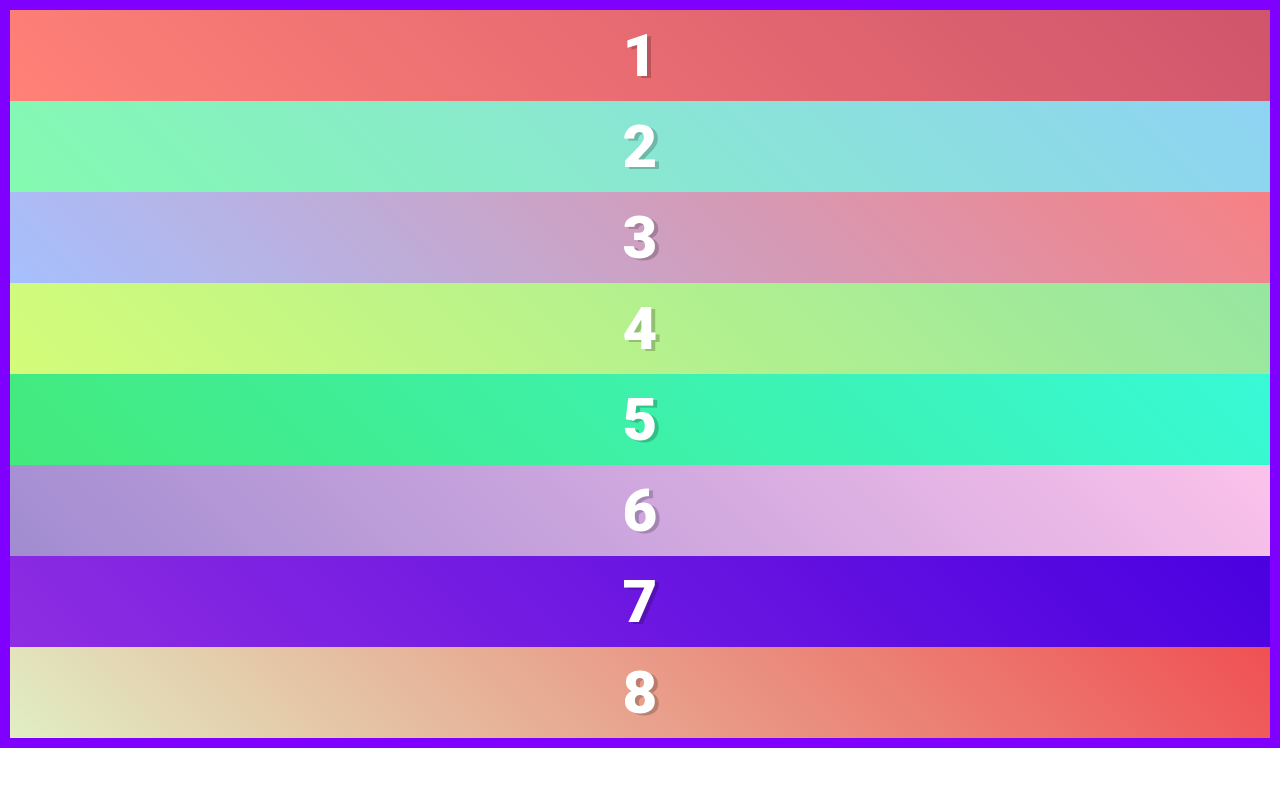
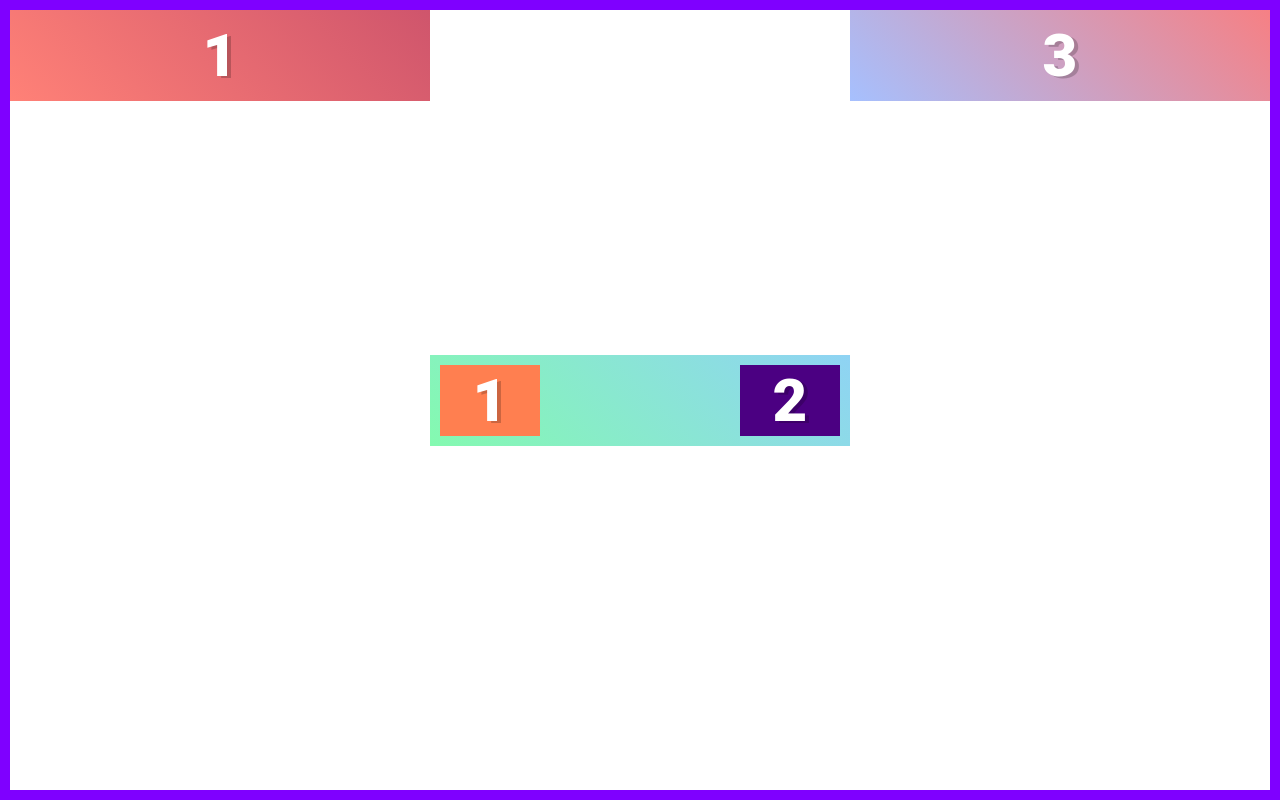
Before and after one commit to vladmitroshin/flexbox-basics, a plain HTML site: page index.html in a window 1280 px wide. Drawn offline with Linux system fonts and the light colour scheme.

Commit message:
Experiment with nested containers

```diff
--- a/index.html
+++ b/index.html
@@ -12,13 +12,16 @@
 <body>
     <div class="flex-container">
         <div class="flex-item item-1">1</div>
-        <div class="flex-item item-2">2</div>
+        <div class="flex-item item-2">
+            <div class="inner-item inner-item-1">1</div>
+            <div class="inner-item inner-item-2">2</div>
+        </div>
         <div class="flex-item item-3">3</div>
-        <div class="flex-item item-4">4</div>
+        <!-- <div class="flex-item item-4">4</div>
         <div class="flex-item item-5">5</div>
         <div class="flex-item item-6">6</div>
         <div class="flex-item item-7">7</div>
-        <div class="flex-item item-8">8</div>
+        <div class="flex-item item-8">8</div> -->
     </div>
 </body>
 
--- a/scss/style.scss
+++ b/scss/style.scss
@@ -33,3 +33,32 @@ $gradient-colors-second: #cf556c, #8fd3f4, #f68084, #96e6a1, #38f9d7, #fbc2eb,
     );
   }
 }
+
+.flex-container {
+  display: flex;
+  flex-wrap: wrap;
+  min-height: 100vh;
+  align-items: start;
+}
+
+.flex-item {
+  flex: 1;
+}
+
+.item-2 {
+  align-self: center;
+  display: flex;
+  justify-content: space-between;
+}
+
+.inner-item {
+  flex: 0 0 100px;
+}
+
+.inner-item-1 {
+  background-color: coral;
+}
+
+.inner-item-2 {
+  background-color: indigo;
+}
```
Also changed, not shown: css/style.min.css.
